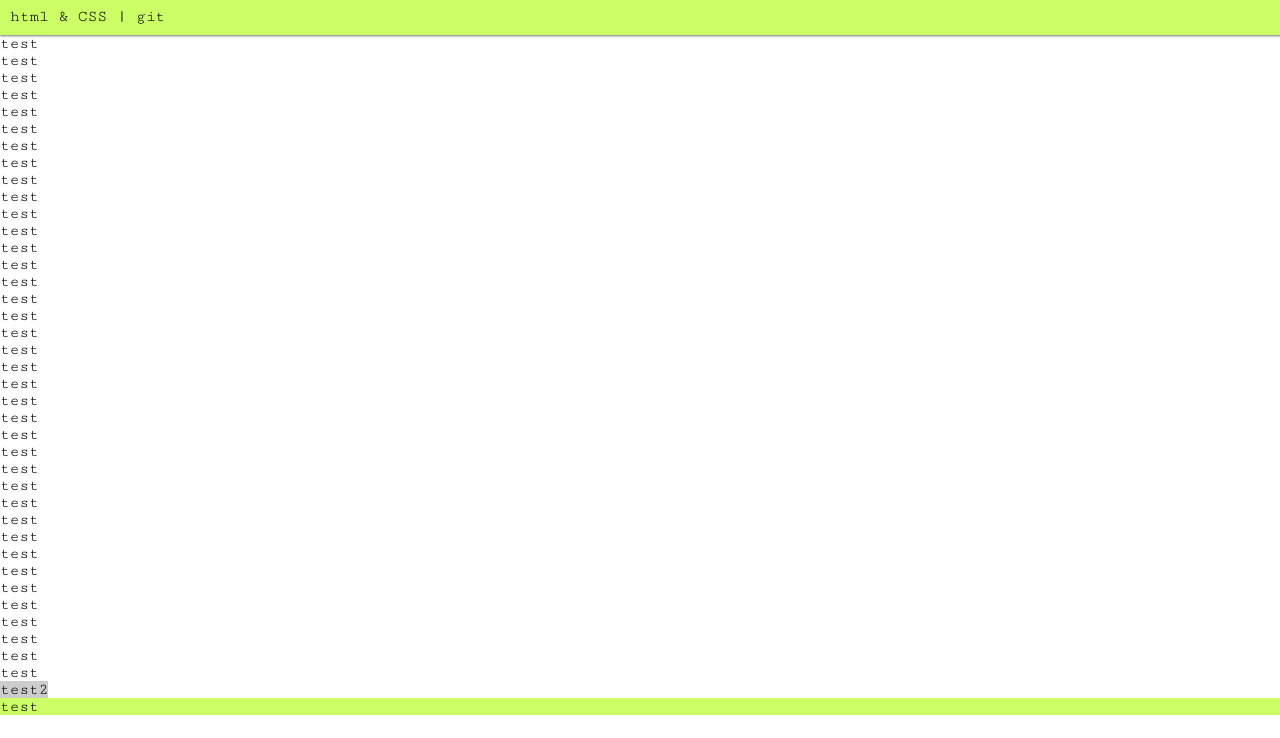
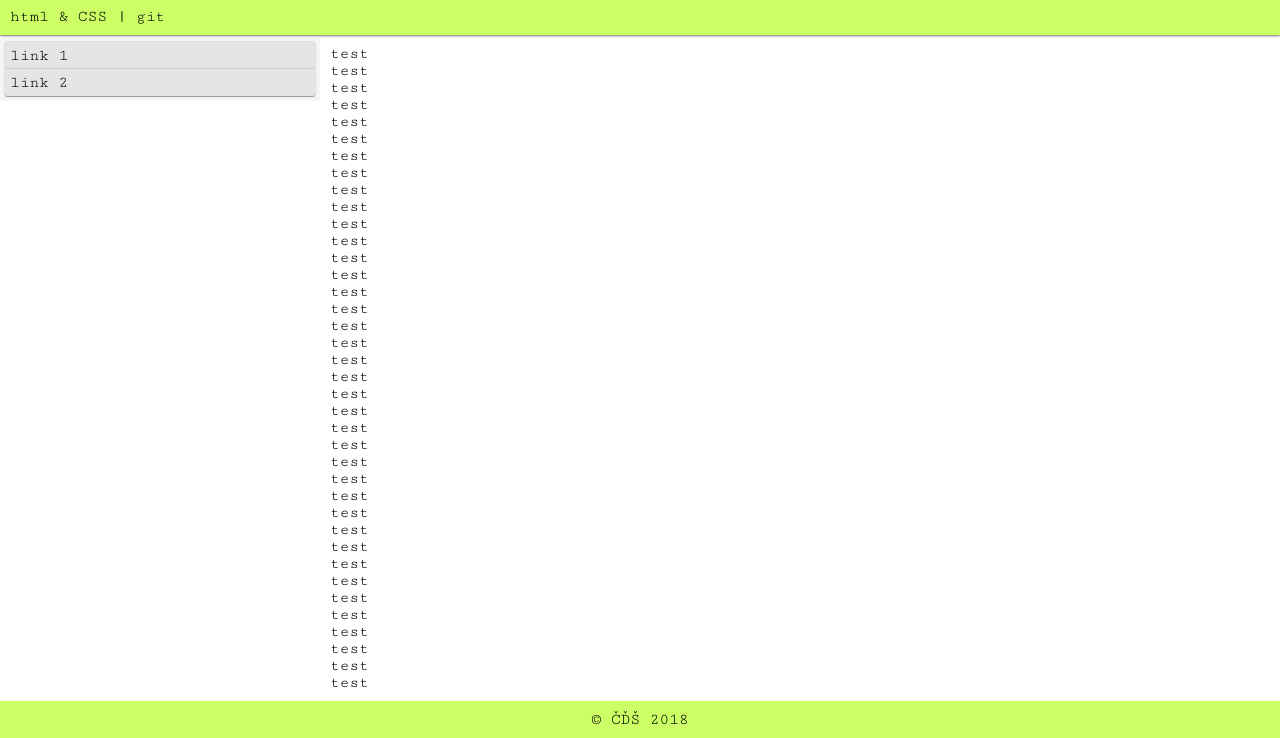
Before and after one commit to hikeislife/hikeislife.kodiranje.io, a plain HTML site: page index.html in a window 1280 px wide. Shown: the part 72-810 px from the top of the page. Drawn offline with Linux system fonts and the light colour scheme.

Commit message:
side menu initial styling

```diff
--- a/index.html
+++ b/index.html
@@ -78,9 +78,17 @@
 
 	<div id="mobile-cog"><img src="other/cog48.png" class="logo-cog" alt="mob-menu" width="20" height="20" /></div>
 
-	<div id="header-bottom"><a href="#">html &amp CSS</a> | <a href="#">git</a></div>
+	<div id="header-bottom" class="col-12"><a href="#">html &amp CSS</a> | <a href="#">git</a></div>
 </header>
-<main>
+
+<nav id="side-nav" class="col-3" style="display: none;">
+	<ul id="side-menu">
+		<li>link 1</li>
+		<li>link 2</li>
+	</ul>
+</nav>
+
+<main class="col-9">
 	<p>test</p>
 	<p>test</p>
 	<p>test</p>
@@ -120,8 +128,7 @@
 	<p>test</p>
 	<p>test</p>
 </main>
-<nav id="side-nav" style="display: none;">test2</nav>
-<footer>test</footer>
+<footer class="col-12">&copy; ČĎŠ 2018</footer>
 	<script type="text/javascript" src="topmenu.js" async></script>
 </body>
 </html>
--- a/styles/dt-style.css
+++ b/styles/dt-style.css
@@ -3,6 +3,7 @@
 }
 #side-nav[style] {
 	display: inline !important;
+
 }
 #header-bottom {
 	padding-left: 10px;
@@ -10,3 +11,23 @@
 #cog {
 	display: inline !important;
 }
+nav {
+	background-color: #f5f5f5;
+	margin-top: 2px;
+	padding: 5px !important;
+}
+nav ul li {
+	box-shadow: 0 1px 0px 0 rgba(0, 0, 0, 0.3), 0 0px 2px 0 rgba(0, 0, 0, 0.3);
+	padding: 5px;
+	background-color: #e5e5e5;
+}
+nav ul li:nth-child(1) {
+	border-radius: 2px 2px 0 0;
+}
+nav ul li:nth-last-of-type(1) {
+	border-radius: 0 0 2px 2px;
+}
+#side-menu {
+	list-style-type: none;
+	padding: 0;
+}
--- a/styles/style.css
+++ b/styles/style.css
@@ -1,10 +1,12 @@
 * {
 	font-family: "Cutive Mono", monospace;
 	margin: 0px;
+	box-sizing: border-box;
 }
 div#header-top {
 	padding: 0px;
 	height: 70px;
+	background-color: white;
 }
 a {
 	text-decoration: none;
@@ -22,24 +24,43 @@ a:hover {
 	padding: 10px;
 	width: 100vw;
 	box-shadow: 0 1px 2px 0 rgba(0, 0, 0, 0.3), 0 1px 2px 0 rgba(0, 0, 0, 0.3);
+	z-index: 999;
 }
 .fixed-top {
 	position: fixed;
 	overflow:hidden;
 	top: 0;
 }
-
+.col-1 {width: 8.33%;}
+.col-2 {width: 16.66%;}
+.col-3 {width: 25%;}
+.col-4 {width: 33.33%;}
+.col-5 {width: 41.66%;}
+.col-6 {width: 50%;}
+.col-7 {width: 58.33%;}
+.col-8 {width: 66.66%;}
+.col-9 {width: 75%;}
+.col-10 {width: 83.33%;}
+.col-11 {width: 91.66%;}
+.col-12 {width: 100%;}
+[class*="col-"] {
+    float: left;
+    padding: 10px;
+    /*--border: 1px solid red;--*/
+}
 nav {
-	background-color: #ccc;
+	display: none;
 }
 footer {
 	background-color: #ccff66;
 	width: 100%;
+	text-align: center;
 }
 
-nav {
-	display: none;
+main {
+	display: inline;
 }
+
 #header-bottom {
 	padding-left: 50px;
 }
```
Also changed, not shown: 1 other file.
